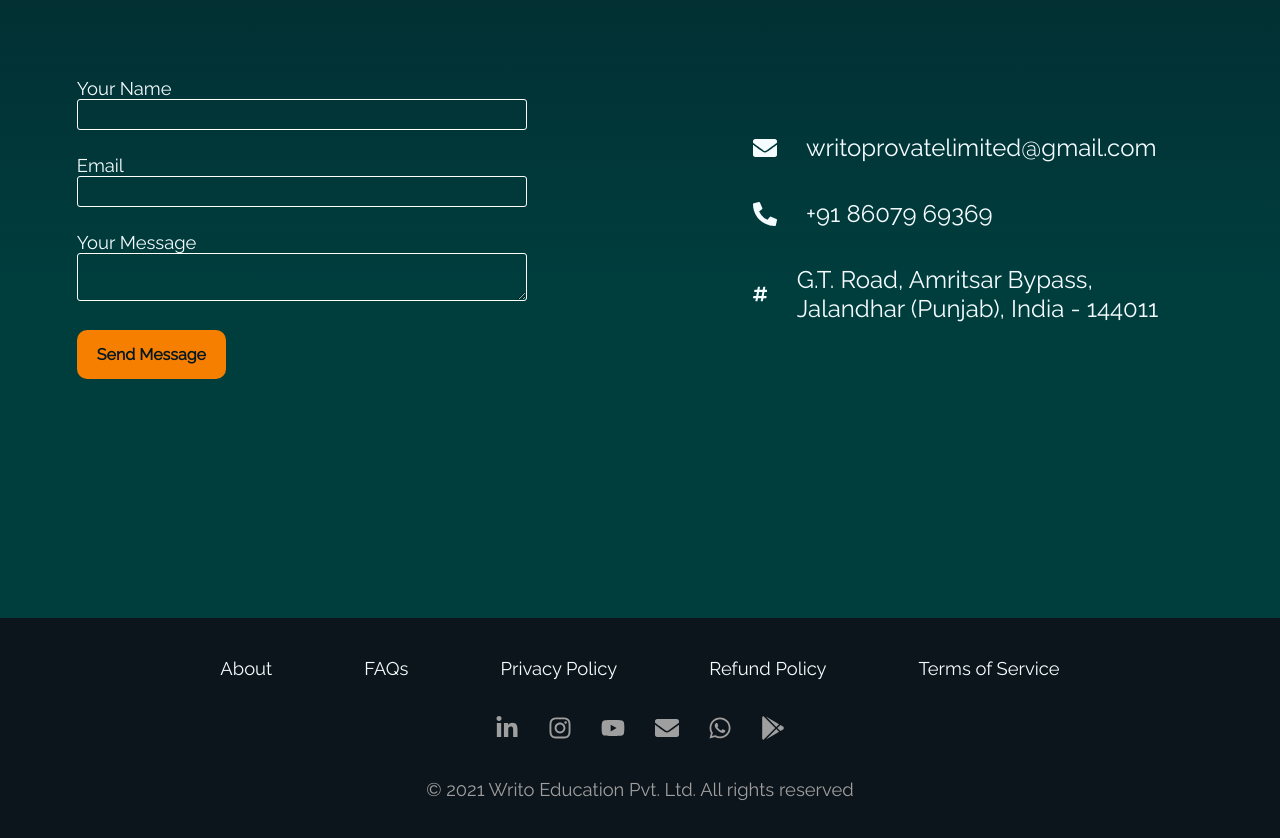
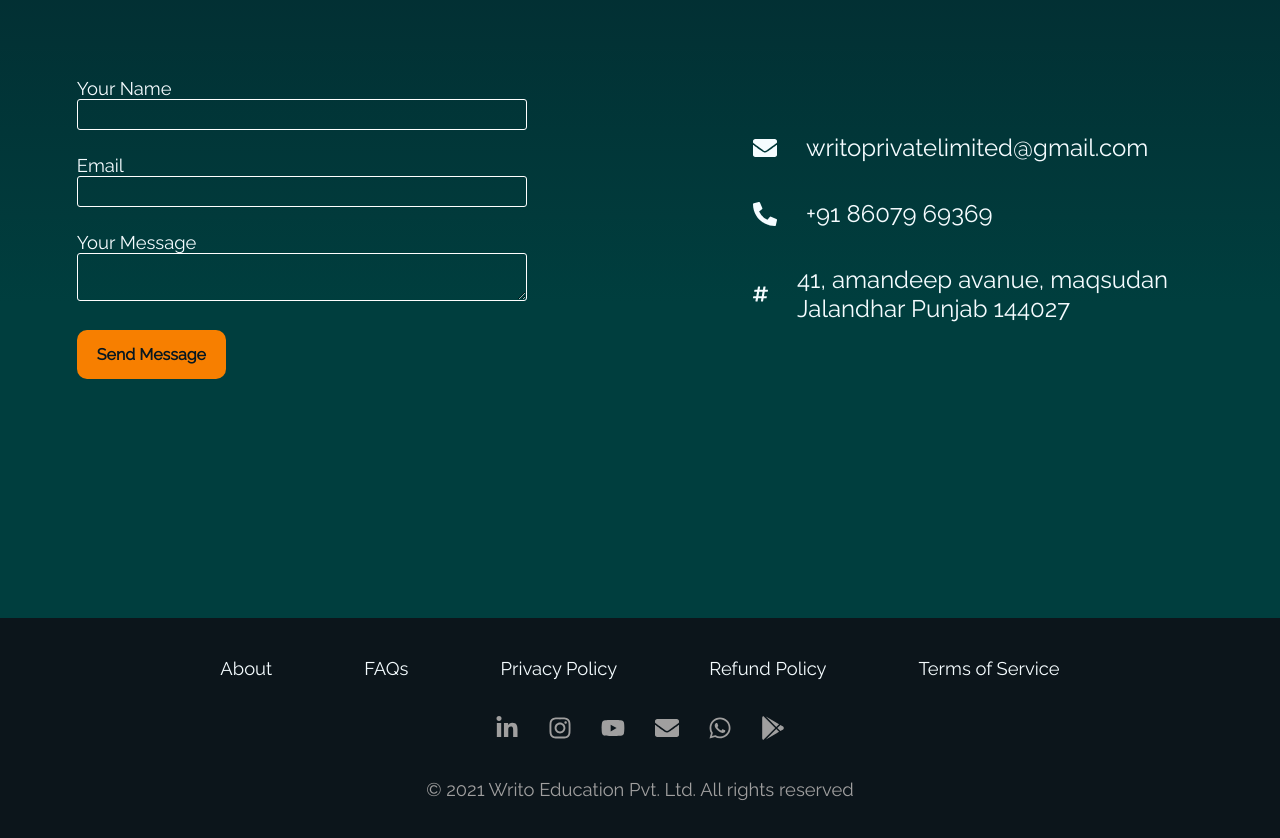
Before and after one commit to ggsingla/mwrito-website, a React (Create React App) app: page / in a window 1280 px wide. Shown: the part 3840-4678 px from the top of the page. Built offline with nearby package versions, Linux system fonts and the light colour scheme; no server answers.

Commit message:
Details updated

```diff
--- a/src/components/ContactUs/ContactDetails.js
+++ b/src/components/ContactUs/ContactDetails.js
@@ -5,7 +5,7 @@ export const ContactDetails = () => {
     <StyledContactDetails>
       <h3>
         <FaEnvelope />
-        writoprovatelimited@gmail.com
+        writoprivatelimited@gmail.com
       </h3>
       <h3>
         <FaPhoneAlt />
@@ -13,7 +13,7 @@ export const ContactDetails = () => {
       </h3>
       <h3>
         <FaHashtag />
-       G.T. Road, Amritsar Bypass, Jalandhar (Punjab), India - 144011
+        41, amandeep avanue, maqsudan Jalandhar Punjab 144027
       </h3>
     </StyledContactDetails>
   );
```
